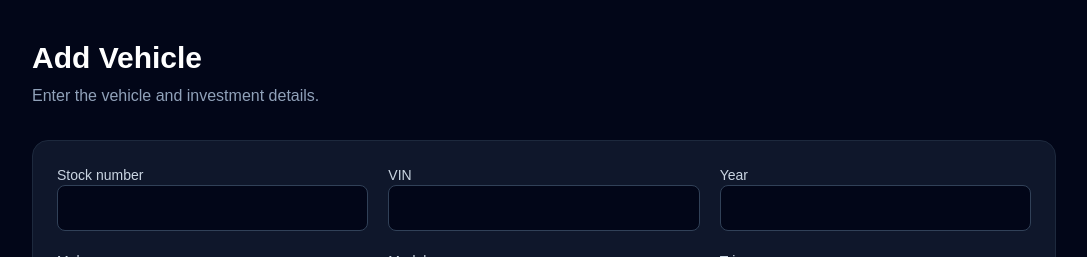
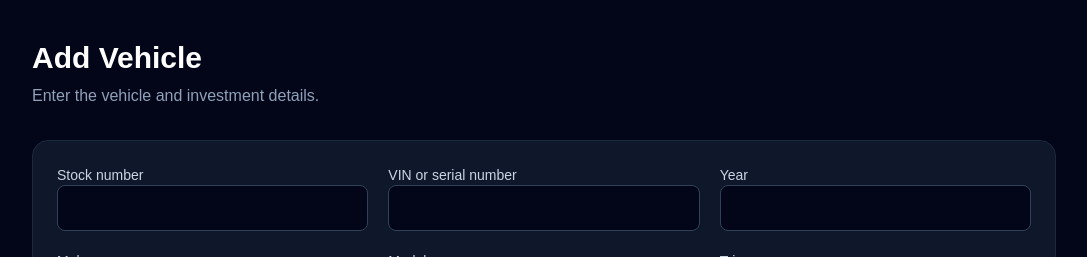
Before and after one commit to jcollette2jc-cpu/dealeros-ai, a Next.js app: page /inventory/new in a window 1280 px wide. Shown: the top 257 px of the page, without its empty margins (96-1183 px from the left). Built offline with nearby package versions, Linux system fonts and the light colour scheme; no server answers.

Commit message:
Support real inventory identifiers and cost credits

```diff
--- a/app/inventory/vehicle-form.tsx
+++ b/app/inventory/vehicle-form.tsx
@@ -36,7 +36,7 @@ export function VehicleForm({
 
       <div className="grid gap-5 md:grid-cols-2 lg:grid-cols-3">
         <Field label="Stock number" name="stockNumber" defaultValue={value("stockNumber")} required className={input} />
-        <Field label="VIN" name="vin" defaultValue={value("vin")} required maxLength={17} className={input} />
+        <Field label="VIN or serial number" name="vin" defaultValue={value("vin")} required maxLength={17} className={input} />
         <Field label="Year" name="year" type="number" defaultValue={value("year")} required min={1900} max={new Date().getFullYear() + 1} className={input} />
         <Field label="Make" name="make" defaultValue={value("make")} required className={input} />
         <Field label="Model" name="model" defaultValue={value("model")} required className={input} />
```
